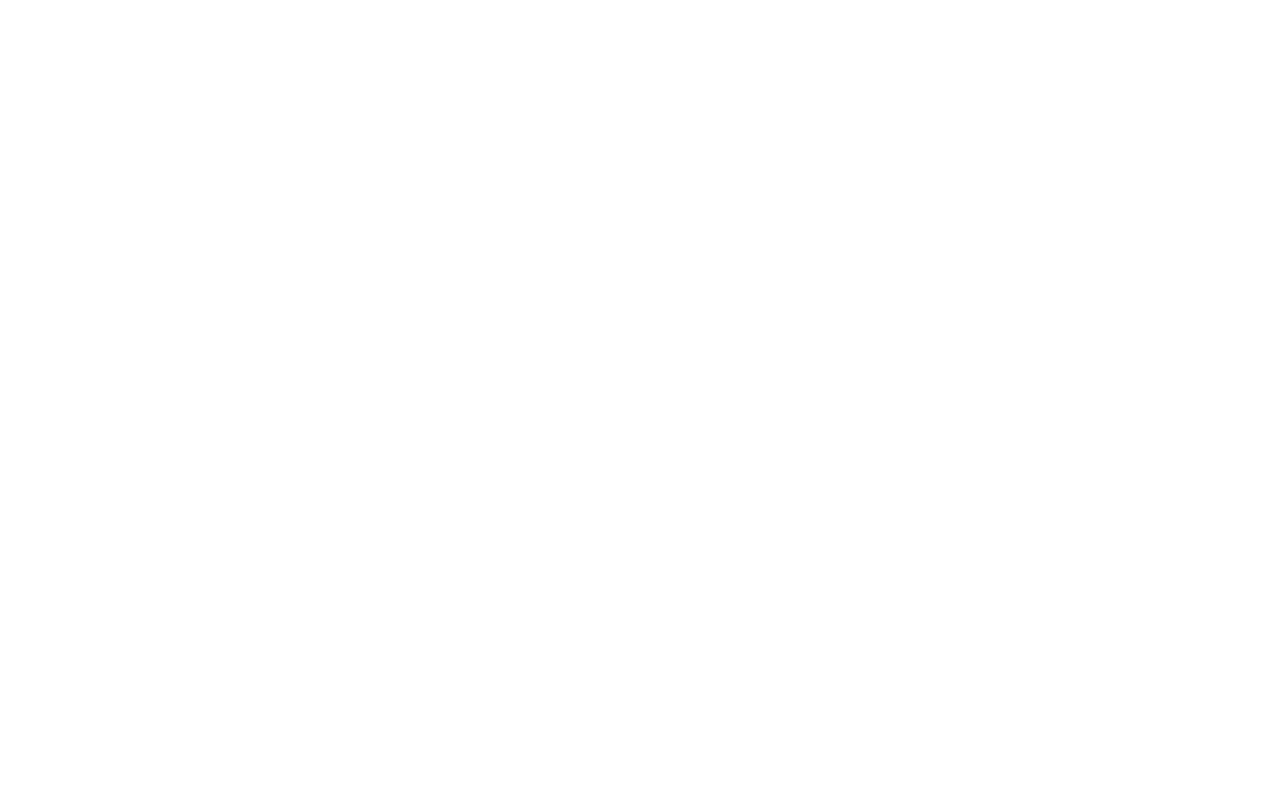
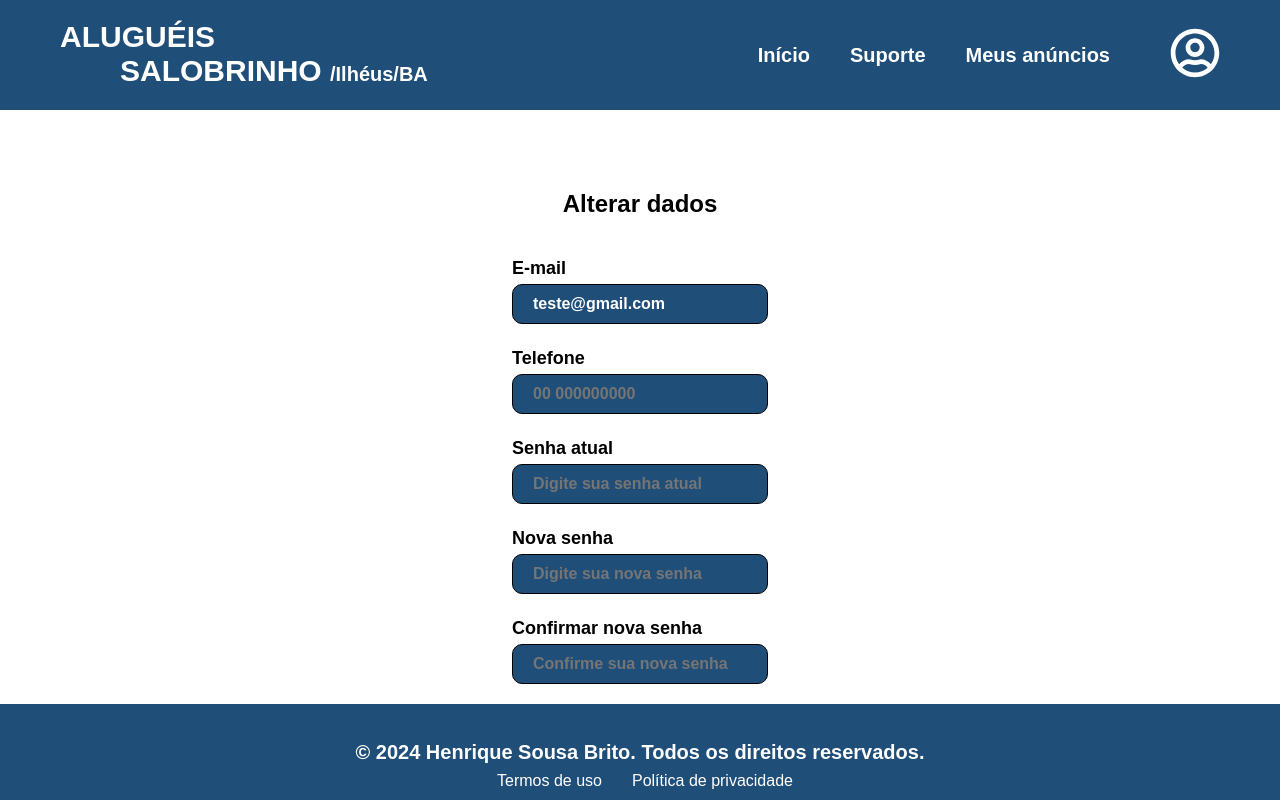
Before and after one commit to HenriqueSBDEV/Alugueis-Salobrinho, a React (Create React App) app in the folder client/: page /alterar-dados in a window 1280 px wide. Before the commit this address had no page. Built offline with nearby package versions, Linux system fonts and the light colour scheme.

Commit message:
Finalizando Page de AlterarDados

```diff
--- a/client/src/components/Header-logado/Header-logado.jsx
+++ b/client/src/components/Header-logado/Header-logado.jsx
@@ -20,7 +20,6 @@
         <Link className="link" to="/suporte">Suporte</Link>
         <Link className="link" to="/anuncios-user">Meus anúncios</Link>
 
-        {/* Ícone do Usuário */}
         <div
           className="user-menu"
           onMouseEnter={mostrarMenu}
@@ -29,7 +28,7 @@
           <FaRegUserCircle className="user-icon" />
           {menuAberto && (
             <div className="dropdown-menu">
-              <Link to="/configuracoes" className="dropdown-item">Alterar Dados</Link>
+              <Link to="/alterar-dados" className="dropdown-item">Alterar Dados</Link>
               <Link to="/apagar-conta" id="apagar-conta" className="dropdown-item">Apagar Conta</Link>
             </div>
           )}
--- /dev/null
+++ b/client/src/pages/AlterarDados.jsx
@@ -0,0 +1,34 @@
+import React from "react";
+import HeaderLogado from "../components/Header-logado/Header-logado";
+import Footer from "../components/Footer/Footer";
+import "../styles/AlterarDados/AlterarDados.css";
+
+const AlterarDados = () =>{
+  return(
+    <div style={{display:"flex", justifyContent: "center"}}>
+      <HeaderLogado></HeaderLogado>
+      <div className="container-dados">
+        <h2>Alterar dados</h2>
+        <form>
+          <div className="form-dados">
+            <h4>E-mail</h4>
+            <input type="email" placeholder="teste@gmail.com" className="input-dados" value={"teste@gmail.com"}/>
+            <h4>Telefone</h4>
+            <input type="number" name="" id="" placeholder="00 000000000" className="input-dados , sem-setas"/>
+            <h4>Senha atual</h4>
+            <input type="password" placeholder="Digite sua senha atual" className="input-dados"/>
+            <h4>Nova senha</h4>
+            <input type="password" placeholder="Digite sua nova senha" className="input-dados"/>
+            <h4>Confirmar nova senha</h4>
+            <input type="password" placeholder="Confirme sua nova senha" className="input-dados"/>
+            <br />
+            <button className="button-dados">Alterar dados</button>
+          </div>
+        </form>
+      </div>
+      <Footer></Footer>
+    </div>
+  );
+}
+
+export default AlterarDados;
--- a/client/src/routes/Routes.jsx
+++ b/client/src/routes/Routes.jsx
@@ -7,6 +7,7 @@
 import Login from '../pages/Login';
 import InfoCard from '../pages/InfoCard';
 import HomeCadastro from '../pages/HomeCadastro';
+import AlterarDados from '../pages/AlterarDados';
 
 const AppRoutes = () => {
   return (
@@ -18,6 +19,7 @@
         <Route path="/login" element={<Login/>} />
         <Route path="/infocard" element={<InfoCard/>} />
         <Route path="/home-cadastro" element={<HomeCadastro/>} />
+        <Route path="/alterar-dados" element={<AlterarDados/>}/>
       </Routes>
     </Router>
   );
--- /dev/null
+++ b/client/src/styles/AlterarDados/AlterarDados.css
@@ -0,0 +1,58 @@
+.container-dados{
+  width: 20vw;
+  margin-top: 160px;
+  box-sizing: border-box;
+  padding: 0;
+}
+
+.container-dados h2{
+  margin-bottom: 40px;
+  text-align: center;
+}
+
+.form-dados h4{
+  margin-bottom: 5px;
+  font-weight: bold;
+  font-size: 18px;
+}
+
+.input-dados{
+  all:unset;
+  box-sizing: border-box;
+  width: 100%;
+  height: 40px;
+  border-radius: 10px;
+  border: 1px solid black;
+  background-color: #1F4E79;
+  color: #fff;
+  font-weight: bold;
+  padding-left: 20px;
+}
+
+.sem-setas::-webkit-outer-spin-button,
+.sem-setas::-webkit-inner-spin-button {
+    -webkit-appearance: none;
+    margin: 0;
+}
+
+.sem-setas {
+    -moz-appearance: textfield;
+}
+
+ .button-dados{
+  width: 100%;
+  height: 40px;
+  color: #fff;
+  background-color: #3EB489;
+  border: none;
+  border-radius: 15px;
+  font-weight: bold;
+  font-size: 18px;
+  cursor: pointer;
+  text-align: center;
+  margin-top: 30px;
+ }
+
+ .button-dados:hover{
+  background-color: #1F4E79;
+ }
```
Also changed, not shown: client/src/modal/DeleteConta/DeleteConta.css (added), client/src/modal/DeleteConta/DeleteConta.jsx (added).
